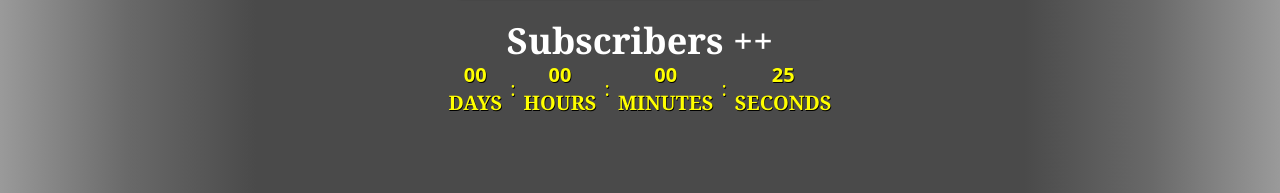
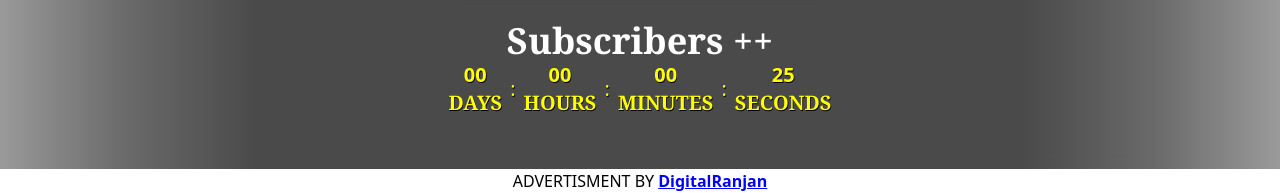
Before and after one commit to crtmatch/Rohit-Mumbai, a plain HTML site: page index.html in a window 1280 px wide. Shown: the part 607-800 px from the top of the page. Drawn offline with nearby package versions, Linux system fonts and the light colour scheme.

Commit message:
index.html

```diff
--- a/index.html
+++ b/index.html
@@ -94,6 +94,8 @@ src="https://www.facebook.com/tr?id=967572461850425&ev=PageView&noscript=1"
 
             </div>
             </div>
+    <footer style="position: absolute;bottom: 0; background-color: rgb(255, 255, 255); width: 100%; text-align: center; text-transform: uppercase;  "><a href="https://t.me/digitalranjan24" style="color: black; text-decoration: none;">  Advertisment By <strong style="color: blue; text-decoration:underline; text-transform: none;"> DigitalRanjan </strong></a></footer>
+
   <script>
         let countdown = 30; // Initialize counter to 30 seconds
         const counterElement = document.getElementById("counter");
```
